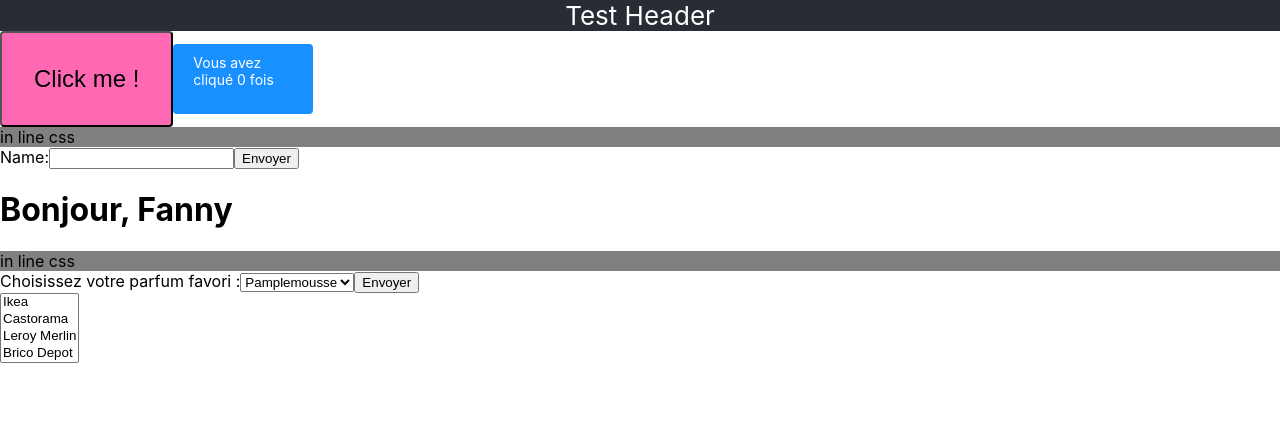
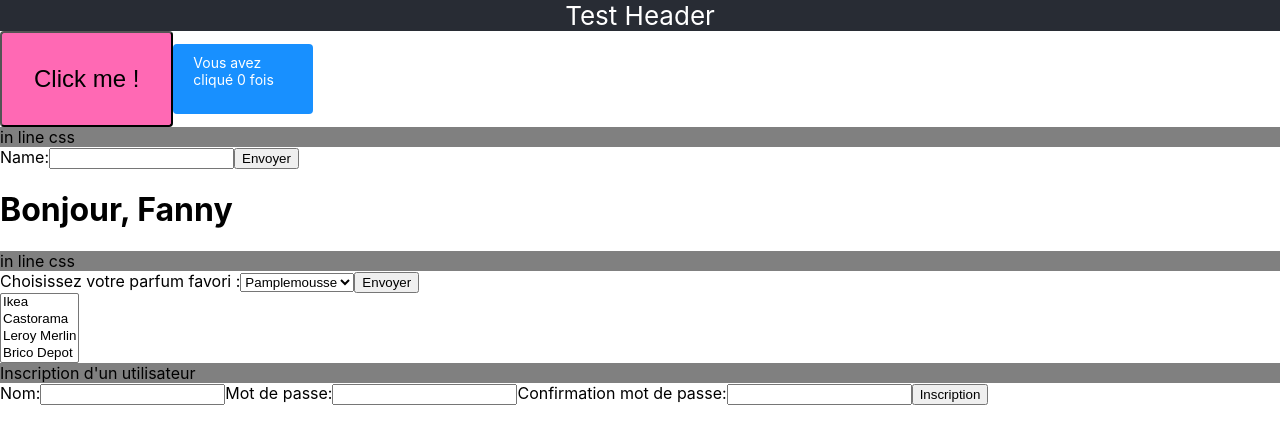
Before and after one commit to fannyv/reactJS, a React (Create React App) app: page / in a window 1280 px wide. Shown: the top 444 px of the page. Built offline with nearby package versions, Linux system fonts and the light colour scheme.

Commit message:
Create a form to "create" a user

```diff
--- a/src/app/App.tsx
+++ b/src/app/App.tsx
@@ -100,6 +100,23 @@ export const App = () => {
             <option value="Leroy Merlin">Leroy Merlin</option>
             <option value="Brico Depot">Brico Depot</option>
         </select>
+
+        <div style={{height: '10%', backgroundColor: 'gray'}}>Inscription d'un utilisateur</div>
+        <form>
+            <label>
+                Nom:
+                <input type={"text"} name={"username"}/>
+            </label>
+            <label>
+                Mot de passe:
+                <input type={"password"} name={"password"}/>
+            </label>
+            <label>
+                Confirmation mot de passe:
+                <input type={"password"} name={"passwordConfirmation"}/>
+            </label>
+            <input type="submit" value="Inscription"/>
+        </form>
     </div>;
 }
 export default App;
```
